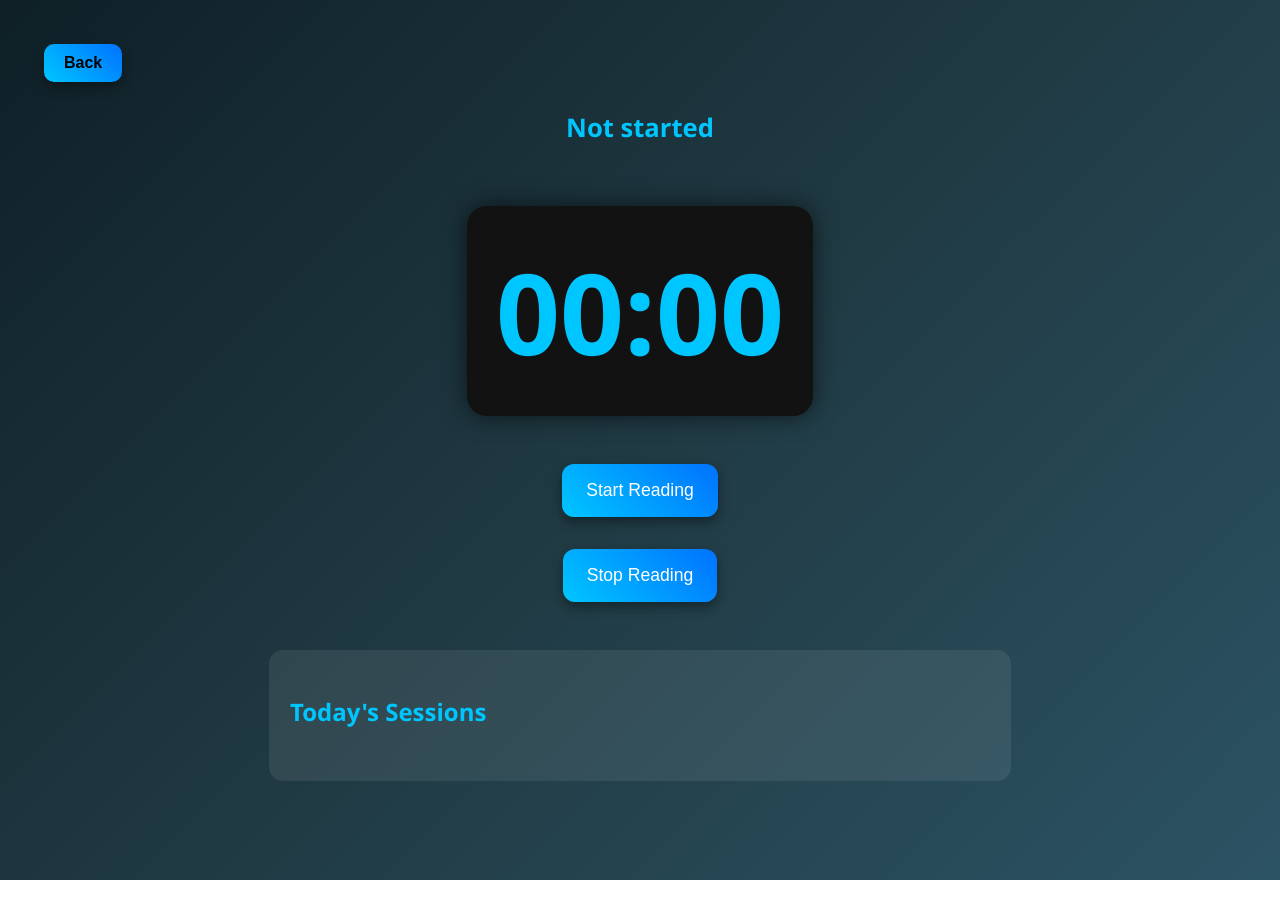
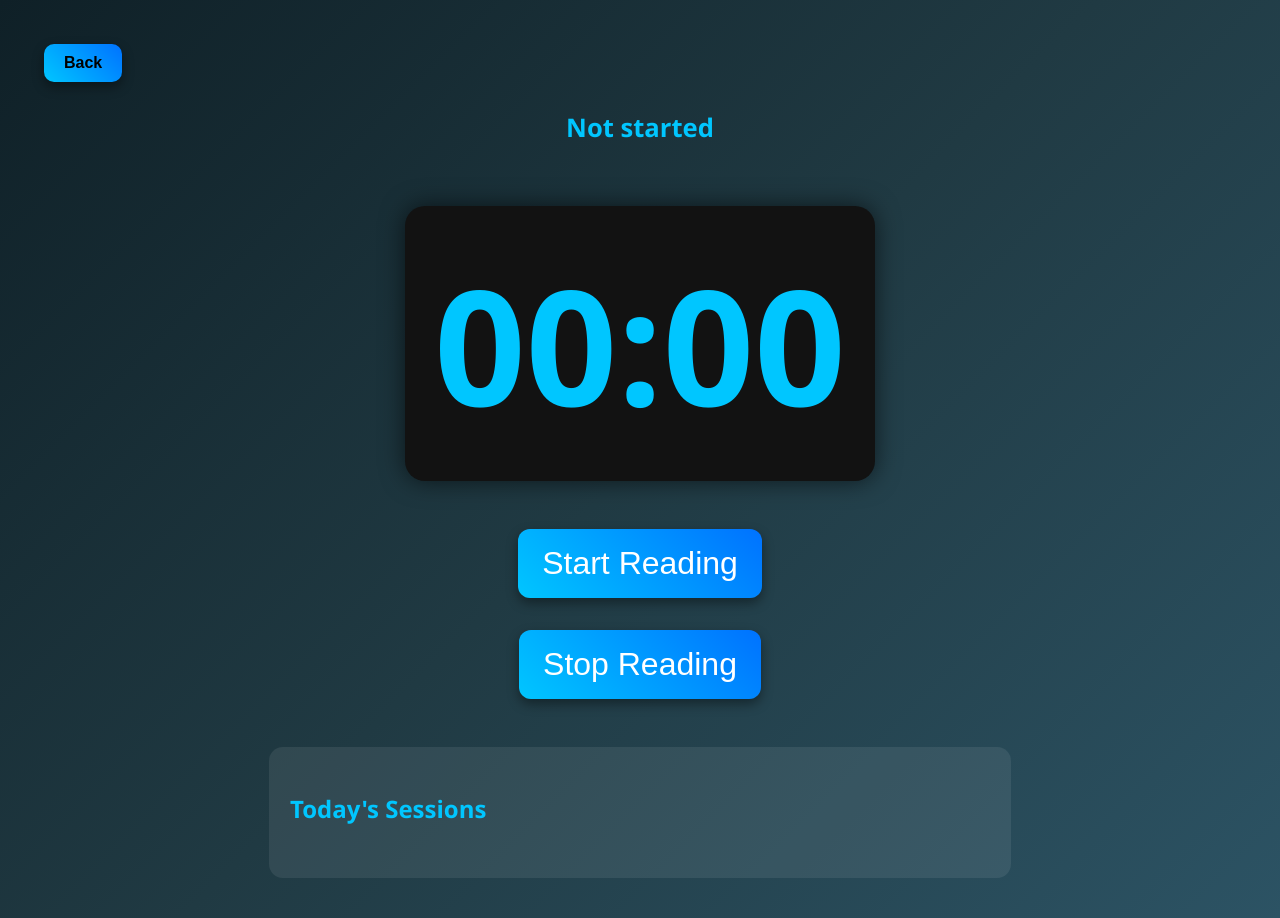
Before and after one commit to fr-bilas/fr-timer, a plain HTML site: page reading.html in a window 1280 px wide. Before the commit the page ends 880 px from the top, so only its background shows below. Drawn offline with Linux system fonts and the light colour scheme.

Commit message:
Update reading.html

```diff
--- a/reading.html
+++ b/reading.html
@@ -46,7 +46,7 @@
     }
 
     .timer {
-      font-size: 7rem;
+      font-size: 10rem;
       font-weight: bold;
       margin: 2rem 0;
       padding: 1.8rem;
@@ -58,7 +58,7 @@
 
     button {
       padding: 1rem 1.5rem;
-      font-size: 1.1rem;
+      font-size: 2rem;
       margin: 1rem;
       border-radius: 12px;
       background: linear-gradient(45deg, #00c6ff, #0072ff);
```
